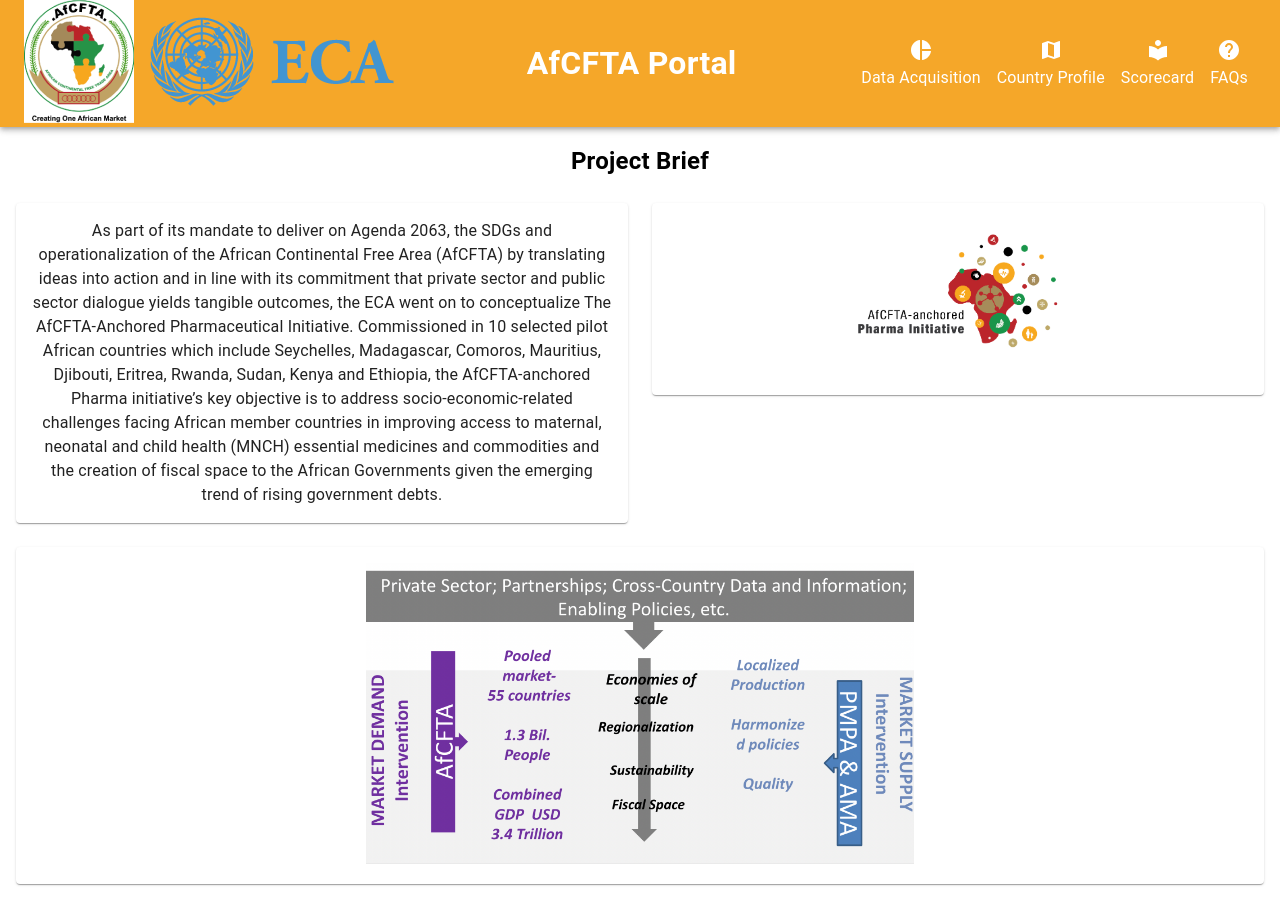
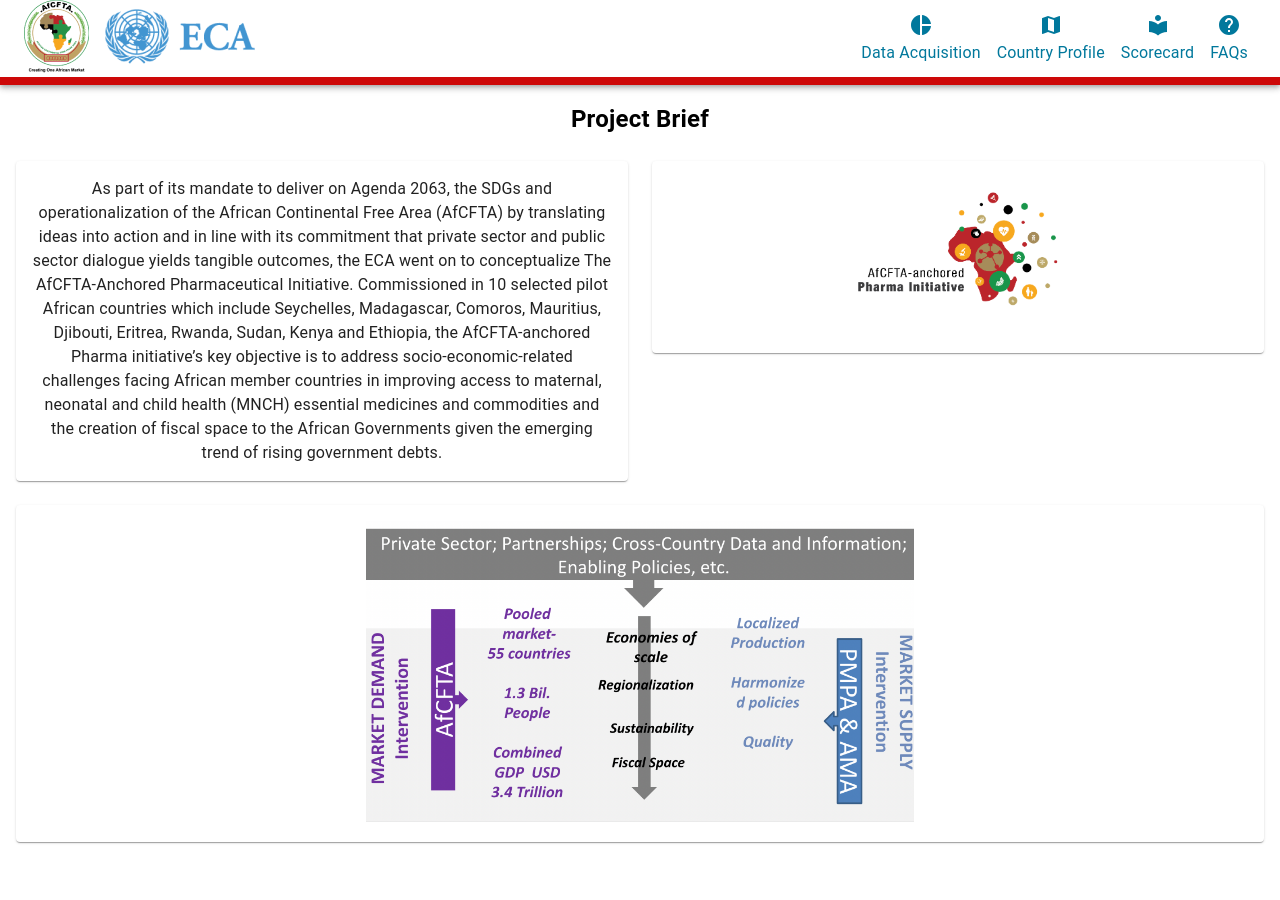
Before and after one commit to IntelliSOFT-Consulting/afcfta, a React (Create React App) app: page / in a window 1280 px wide. After the commit the page ends 858 px from the top, so only its background shows below. Built offline with nearby package versions, Linux system fonts and the light colour scheme.

Commit message:
change navbar and icons

```diff
--- a/src/components/Navbar.tsx
+++ b/src/components/Navbar.tsx
@@ -8,6 +8,9 @@
 const useStyles = makeStyles((theme) => ({
   root: {
     flexGrow: 1,
+  },
+  navbar: {
+    borderBottom: "8px solid #CD0808",
   },
   menuButton: {
     marginRight: theme.spacing(2),
@@ -23,7 +26,7 @@
     textAlign: "center",
     marginRight: "8px",
     marginLeft: "8px",
-    color: "#fff",
+    color: theme.palette.secondary.main,
     textDecoration: "none",
   },
 }));
@@ -33,7 +36,7 @@
 
   return (
     <div className={classes.root}>
-      <AppBar position="static">
+      <AppBar position="static" className={classes.navbar}>
         <Toolbar>
           <Link to={"/"}>
             <img src={Logo} alt="afcfta" className={classes.menuButton} />
@@ -69,7 +72,7 @@
             <Typography> Scorecard</Typography>
           </Link>
           <Link to="" className={classes.iconLink}>
-            <Help />
+            <Help color="secondary" />
             <Typography> FAQs</Typography>
           </Link>
         </Toolbar>
--- a/src/css/Theme.tsx
+++ b/src/css/Theme.tsx
@@ -3,10 +3,10 @@
 const theme = createTheme({
   palette: {
     primary: {
-      main: "#F5A729",
+      main: "#ffffff",
     },
     secondary: {
-      main: "#F5A729",
+      main: "#01789C",
     },
   },
 });
```
Also changed, not shown: src/assets/UNlogo.png, src/assets/logo.png.
